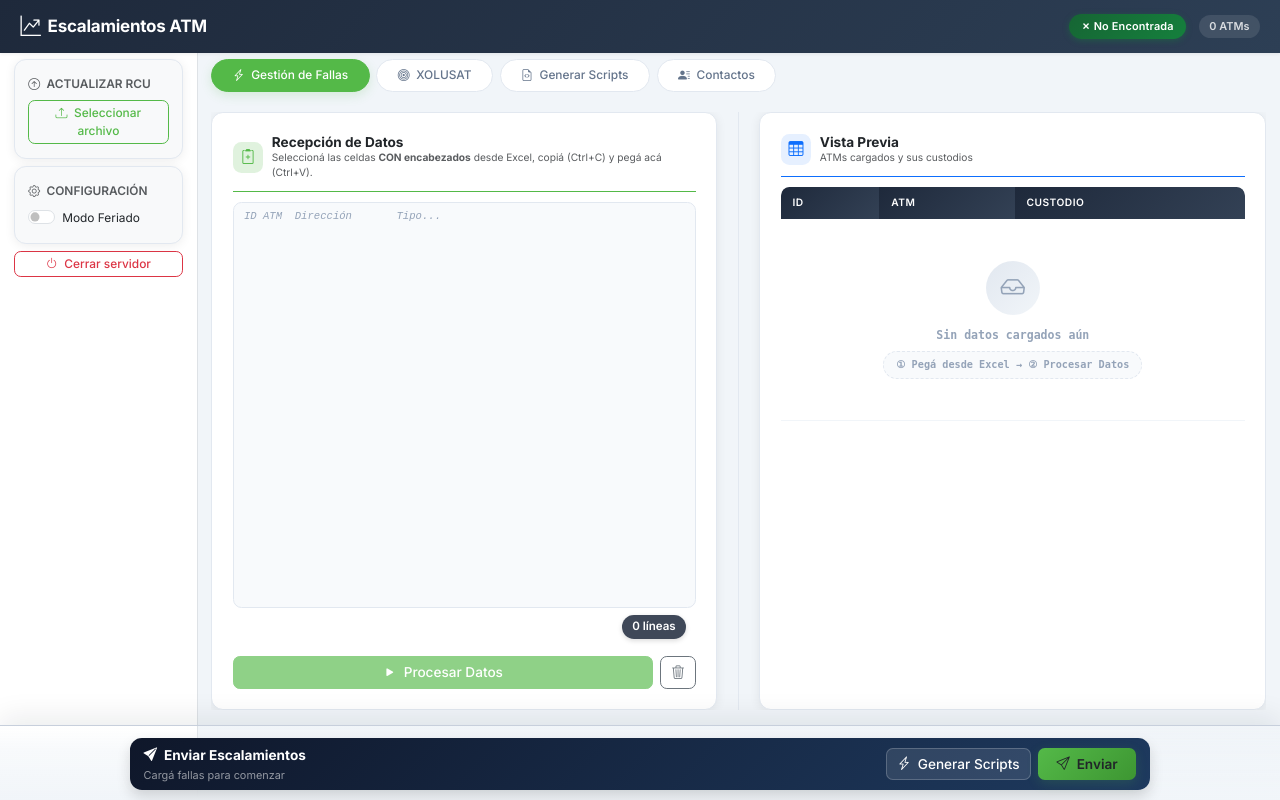
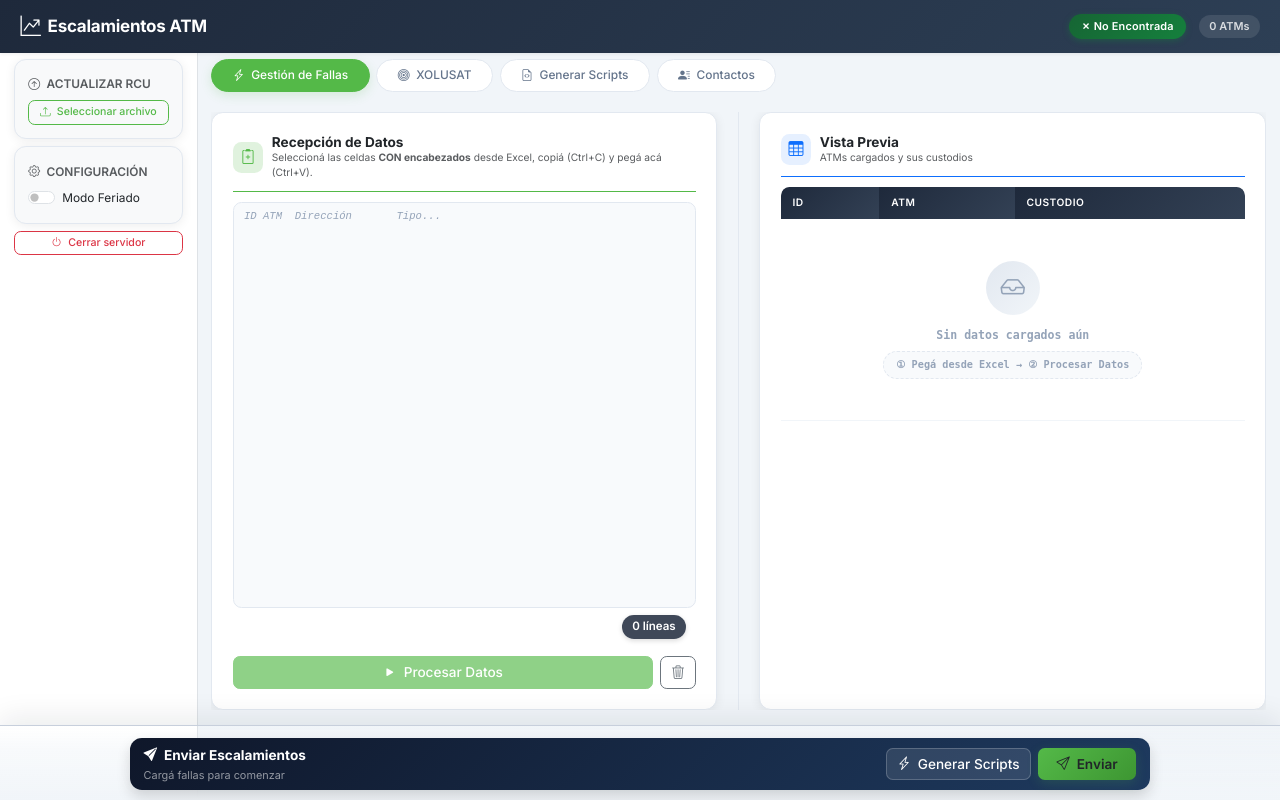
Before and after one commit to Adrian-Iglesias-1/EscalamientosBHDFlask, a Flask app: page / in a window 1280 px wide. Run offline with Flask 3, Linux system fonts and the light colour scheme; data that the repository does not hold is empty.

Commit message:
Sidebar: botones en una sola línea con font más chico
Co-Authored-By: Claude Opus 4.6 <noreply@anthropic.com>

```diff
--- a/backend/static/style.css
+++ b/backend/static/style.css
@@ -79,6 +79,7 @@ body {
 
 /* ─── Sidebar ────────────────────────────────────────────────────────── */
 .sidebar { width: 270px; min-width: 220px; background: var(--surface-card); }
+.sidebar .btn { white-space: nowrap; font-size: 0.78rem; }
 .sidebar > * { margin-top: 0 !important; margin-bottom: 0 !important; }
 .sidebar .card { margin-bottom: 8px !important; border-radius: var(--radius-card) !important; }
 
```
Also changed, not shown: 1 other file.
